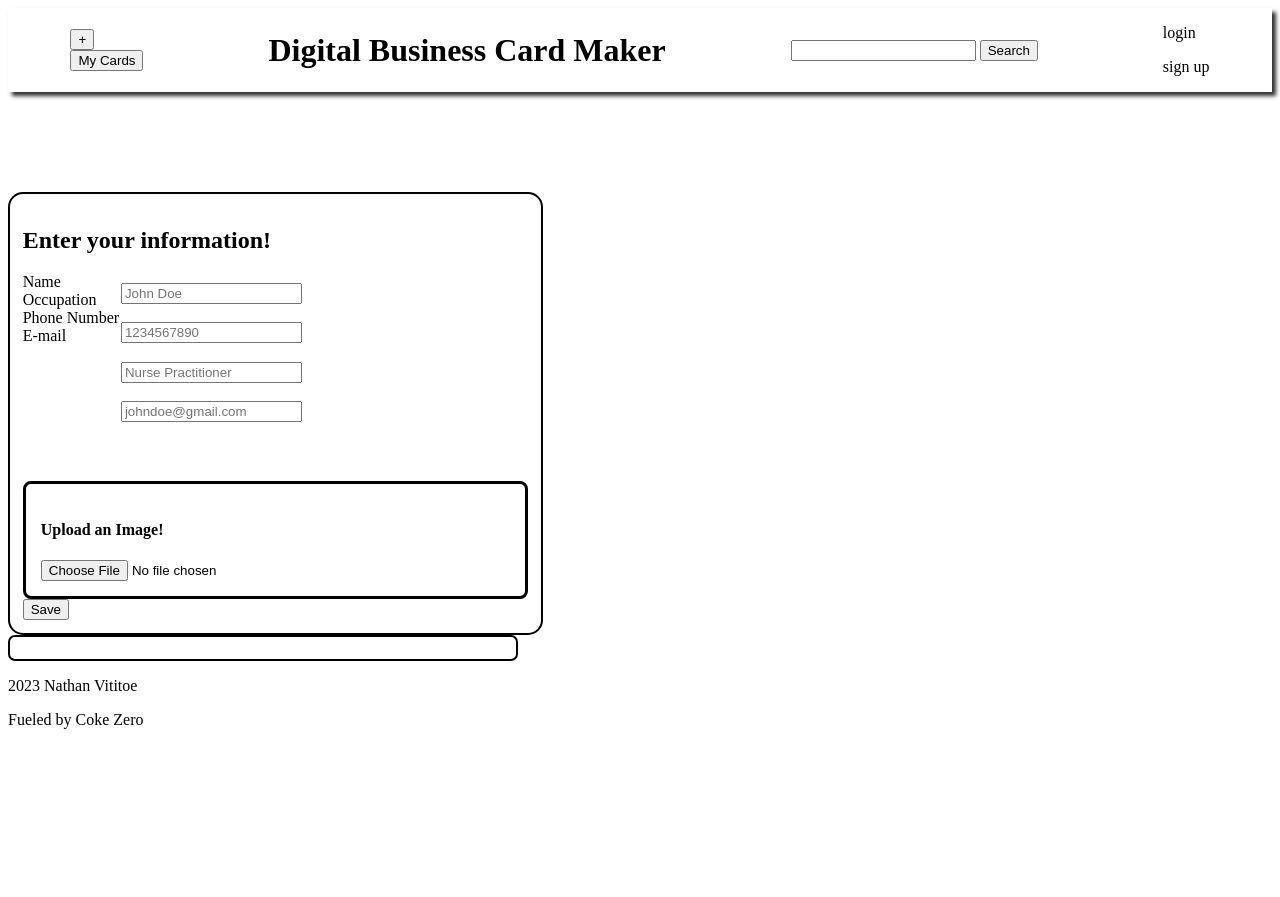
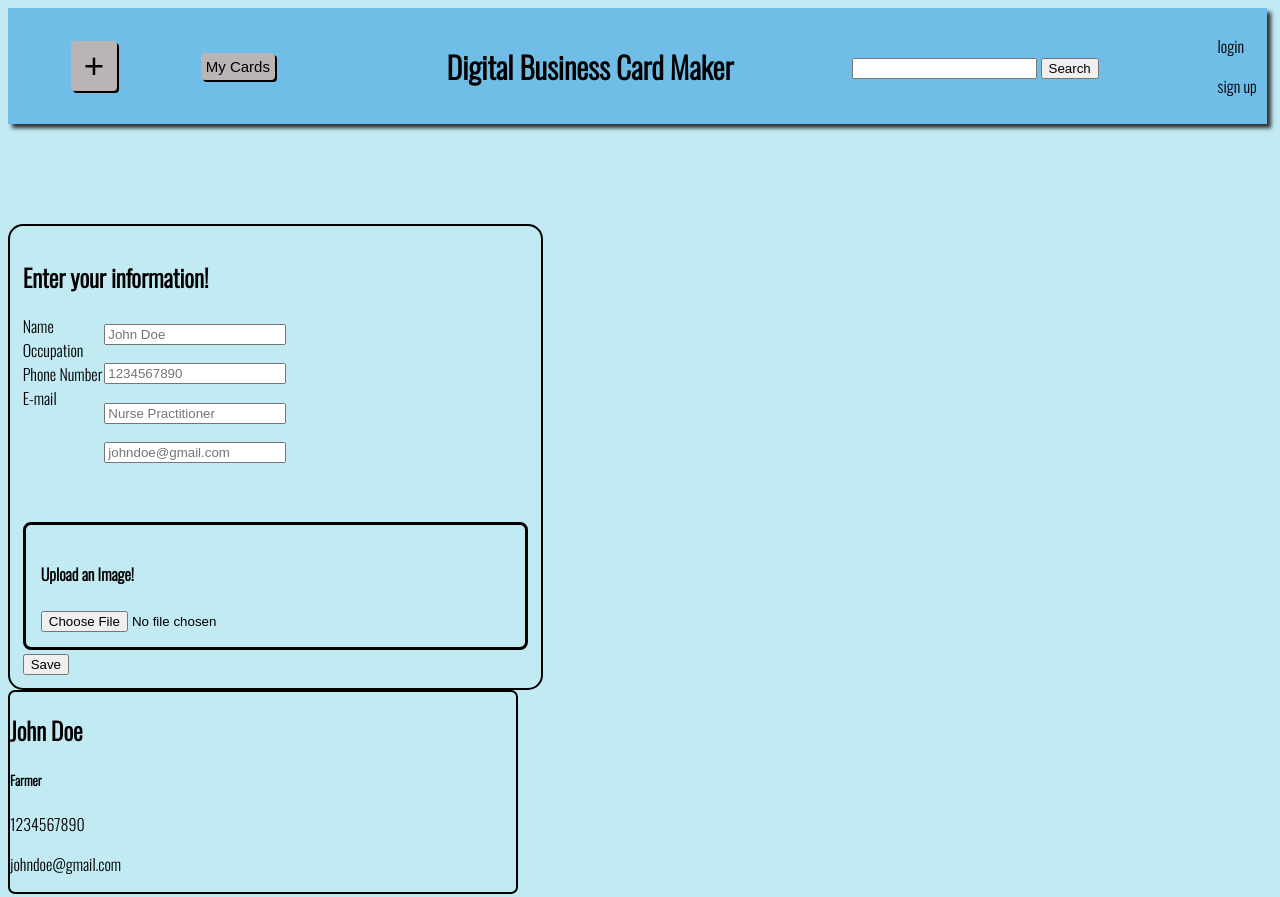
Before and after one commit to Nathanvititoe/FullStackMVP, a website: page public/index.html in a window 1280 px wide. Shown: the top 897 px of the page. Before the commit the page ends 800 px from the top, so only its background shows below. Drawn offline with nearby package versions, Linux system fonts and the light colour scheme.

Commit message:
some slight styling

```diff
--- a/public/app.js
+++ b/public/app.js
@@ -8,7 +8,6 @@ let currentUser = {
   phone : '1234567890',
   email : 'johndoe420@gmail.com'
 };
-
 // //fetch request for initial data
 // async function getHomePage() {
 //   try {
@@ -171,10 +170,8 @@ const workingSearchBar = () => {
     e.preventDefault();
       const searchBar = document.querySelector("#searchBar-field").value;
       let user = searchBar;
-      console.log(user);
       const response = await fetch(`${url}/cards/${user}`);
       const data = await response.json();
-      console.log(data);
     });
   } catch (err) {
     console.log(err.message);
@@ -230,7 +227,6 @@ const myCardsBtn = () => {
       }
       const response = await fetch(`${url}/cards/${user}`);
       const data = await response.json();
-      console.log(data);
       //for of loop
       for(let item in data[0]) {
         const ul = document.querySelector('.myCards');
@@ -270,7 +266,7 @@ const setDefaults = () => {
   emailInput.value = '';
   emailCard.textContent = 'johndoe@gmail.com';
  }
-
+setDefaults();
  //add new card btn (Resets values to default)
  const newCardBtn = () => {
   //add event listener to btn
--- a/public/index.html
+++ b/public/index.html
@@ -6,6 +6,9 @@
     <title>Business Card Generator</title>
     <script defer src="app.js"></script>
     <link rel="stylesheet" href="style.css" />
+    <link rel="preconnect" href="https://fonts.googleapis.com">
+    <link rel="preconnect" href="https://fonts.gstatic.com" crossorigin>
+    <link href="https://fonts.googleapis.com/css2?family=Oswald:wght@300&family=Quicksand&display=swap" rel="stylesheet">
   </head>
   <body>
     <div class="page-Container">
@@ -19,14 +22,14 @@
                 <button id="myCards-btn">My Cards</button>
             </div>
         </div>
-            <h1>Digital Business Card Maker</h1>
+            <a href="/index.html"><h1>Digital Business Card Maker</h1></a>
             <form action="/cards" method="GET" id="search-form">
             <div class="search">
             <input id="searchBar-field" type="text" />
             <input type="submit" value="Search" id="search-btn">
           </div>
         </form>
-        <div class="login">
+        <div class="account-btns">
           <div id="login-btn">
             <p>login</p>
           </div>
@@ -44,8 +47,8 @@
             <div class="form-box">
               <div class="input-labels">
                 <label for="name-input">Name</label>
-                <label for="phone-input">Occupation</label>
-                <label for="occupation-input">Phone Number</label>
+                <label for="occupation">Occupation</label>
+                <label for="phone-input">Phone Number</label>
                 <label for="email-input">E-mail</label>
               </div>
               <div class="input-fields">
@@ -113,13 +116,15 @@
         <div class="modal-content">
           <span class="close-login">&times;</span>
           <h2>Login</h2>
+          <div class="user-pass">
             <form id="loginForm">
               <label for="username-login">Username:</label>
               <input type="text" id="username-login" name="username" required>
               <label for="password-login">Password:</label>
               <input type="password" id="password-login" name="passwords" required>
-            <input type="submit"></input>
+              <input type="submit" value="Login"></input>
             </form>
+          </div>
           <div id="message"></div>
         </div>
       </div>
--- a/public/style.css
+++ b/public/style.css
@@ -1,16 +1,80 @@
+/* contains whole page */
+body {
+    background-color: rgb(193, 234, 243);
+    font-family: 'Oswald', sans-serif;
+}
 .page-container {
   display: flex;
+  overflow-x: auto;
+  margin: 0 auto;
 }
 
+/* removes anchor defaults */
+a {
+  text-decoration: none;
+  color: inherit;
+}
+
+/*  navbar container styling */
 .navbar {
   display: flex;
-    justify-content: space-around;
+  justify-content: space-between;
   align-items: center;
-    width: 100%;
+  width: 98%;
+  padding: 10px;
   box-shadow: 4px 4px 4px rgb(49, 47, 47);
-    /* position: fixed; */
+  /* background-color: rgb(101, 97, 97); */
+  background-color: rgb(112, 190, 231);
 }
 
+/* page title styling */
+.navbar h1 {
+  margin: 0;
+  font-size: 30px;
+}
+
+/* includes add card and my card button */
+.card-nav {
+  display: flex;
+  align-items: center;
+  justify-content: space-evenly;
+  width: 25%;
+}
+
+/* styles addCard btn specifically  */
+#addCard-btn {
+  padding: 5px;
+  font-size: 35px;
+  background-color: #bab4b4;
+  width: 60%;
+  color: #010101;
+  border-radius: 4px;
+  border: none;
+  cursor: pointer;
+  box-shadow: 2px 2px;
+  transition: background-color 0.3s ease;
+}
+
+/* sets proper width for addCard container  */
+#addCard {
+  width: 25%;
+}
+
+/* my card btn styling */
+#myCards-btn {
+    padding: 5px;
+    font-size: 15px;
+    background-color: #bab4b4;
+    color: #010101;
+    height: 35%;
+    border: none;
+    border-radius: 4px;
+    cursor: pointer;
+    box-shadow: 2px 2px;
+    transition: background-color 0.3s ease;
+  }
+
+/* container for entire form */
 .form-container {
   border: 2px solid black;
   position: relative;
@@ -21,12 +85,15 @@
   margin-right: 100px;
 }
 
+/* container for entire example business card  */
 .example-container {
   display: flex;
   border: 2px solid black;
   border-radius: 7px;
   width: 40%;
 }
+
+/* all form input boxes */
 .form-fields {
   display: flex;
   flex-direction: column;
@@ -42,7 +109,6 @@
   border-radius: 8px;
   margin-top: 50px;
   padding: 3%;
-
 }
 
 .input-labels {
@@ -66,7 +132,6 @@
 .form-box {
   display: flex;
 }
-
 
 .modal {
   display: none;
```
Lines whose indentation alone changed are shown as unchanged.
